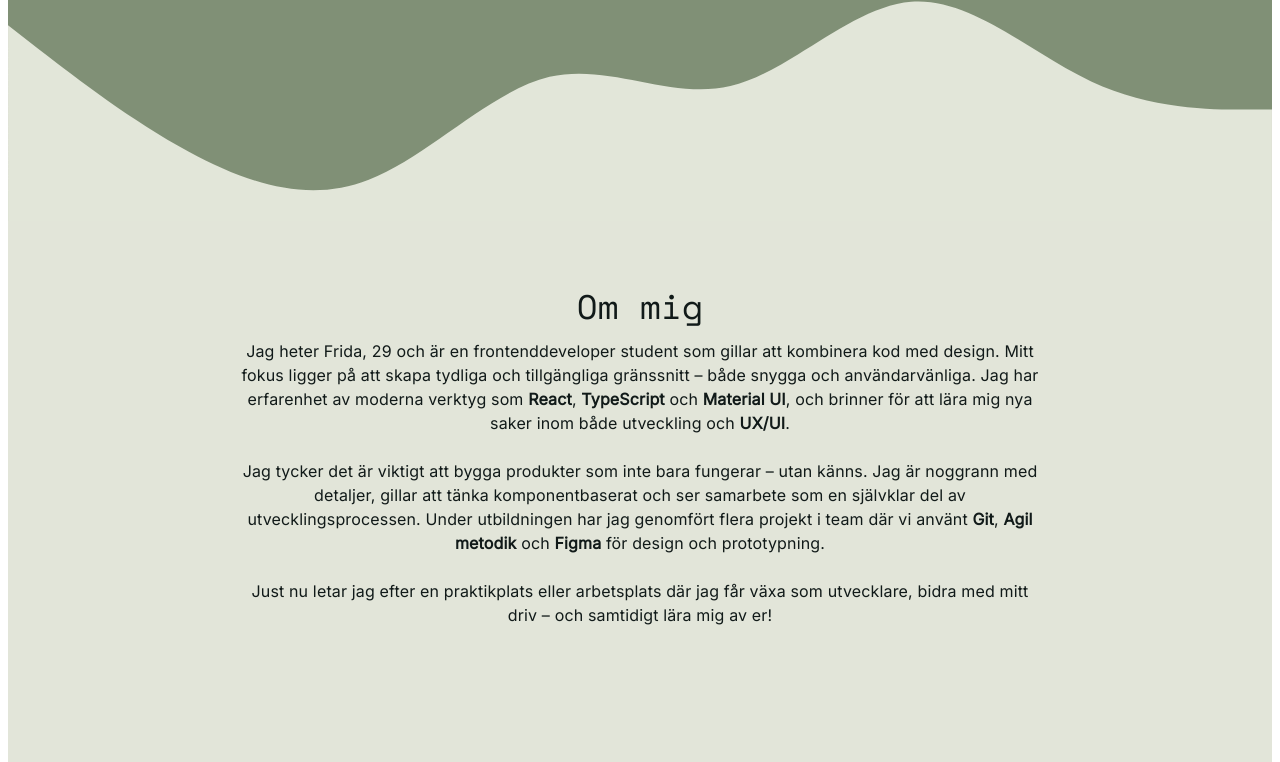
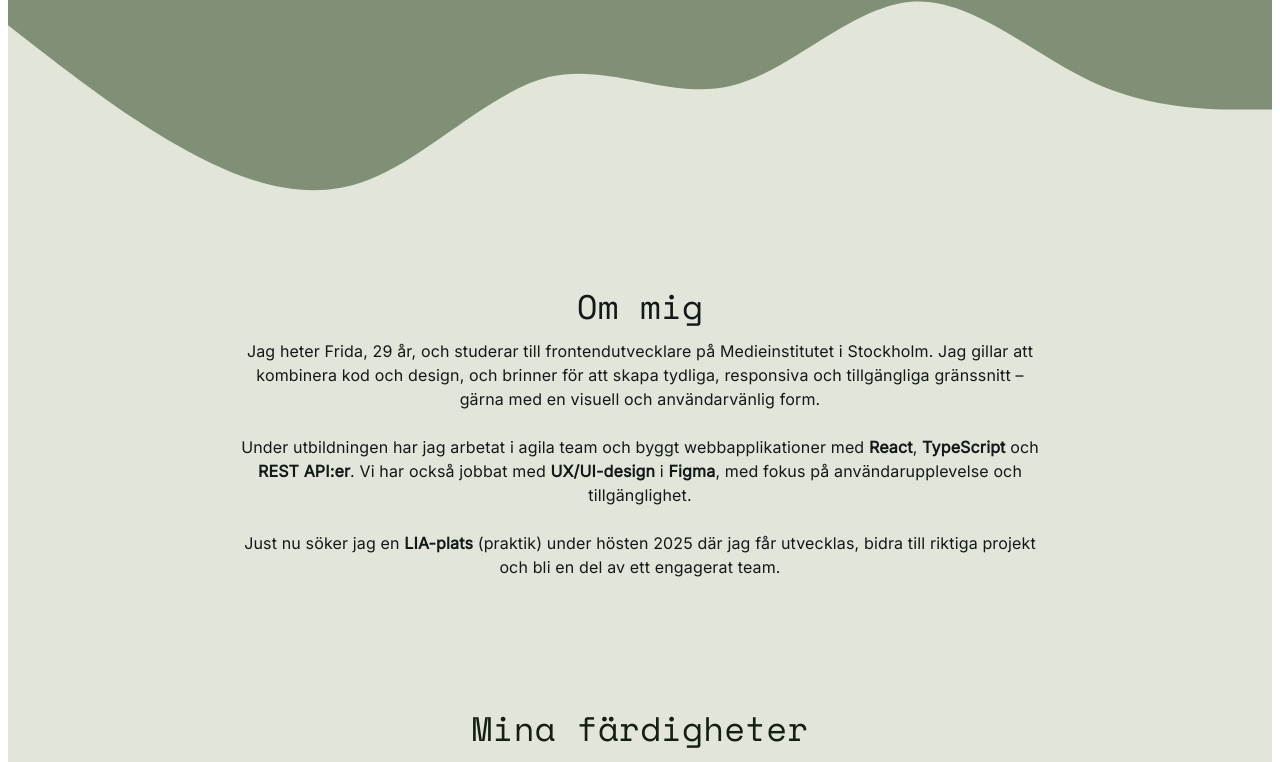
Before and after one commit to fridanord/portfolio, a React (Vite) app: page / in a window 1280 px wide. Shown: the part 455-1217 px from the top of the page. Built offline with nearby package versions, Linux system fonts and the light colour scheme.

Commit message:
Changed about me text

```diff
--- a/src/components/About.tsx
+++ b/src/components/About.tsx
@@ -39,15 +39,12 @@ export default function About() {
             fontFamily: '"Inter", sans-serif',
           }}
         >
-          Jag heter Frida, 29 och är en frontenddeveloper student som gillar att kombinera kod med design. Mitt fokus ligger på att skapa tydliga och tillgängliga gränssnitt – både snygga och användarvänliga.
 
-  Jag har erfarenhet av moderna verktyg som <strong>React</strong>, <strong>TypeScript</strong> och <strong>Material UI</strong>, och brinner för att lära mig nya saker inom både utveckling och <strong>UX/UI</strong>.
-  <br /><br />
-  Jag tycker det är viktigt att bygga produkter som inte bara fungerar – utan känns. Jag är noggrann med detaljer, gillar att tänka komponentbaserat och ser samarbete som en självklar del av utvecklingsprocessen.
-
-  Under utbildningen har jag genomfört flera projekt i team där vi använt <strong>Git</strong>, <strong>Agil metodik</strong> och <strong>Figma</strong> för design och prototypning.
-  <br /><br />
-  Just nu letar jag efter en praktikplats eller arbetsplats där jag får växa som utvecklare, bidra med mitt driv – och samtidigt lära mig av er!
+          Jag heter Frida, 29 år, och studerar till frontendutvecklare på Medieinstitutet i Stockholm.
+          Jag gillar att kombinera kod och design, och brinner för att skapa tydliga, responsiva och tillgängliga gränssnitt – gärna med en visuell och användarvänlig form.<br /><br />
+          Under utbildningen har jag arbetat i agila team och byggt webbapplikationer med <strong>React</strong>, <strong>TypeScript</strong> och <strong>REST API:er</strong>.
+          Vi har också jobbat med <strong>UX/UI-design</strong> i <strong>Figma</strong>, med fokus på användarupplevelse och tillgänglighet.<br /><br />
+          Just nu söker jag en <strong>LIA-plats</strong> (praktik) under hösten 2025 där jag får utvecklas, bidra till riktiga projekt och bli en del av ett engagerat team.
         </Typography>
       </Box>
     </Box>
```
Also changed, not shown: public/artlolu2.png (deleted).
